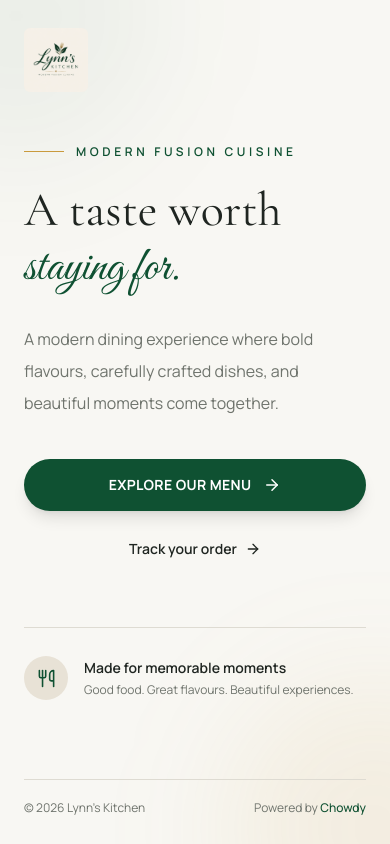
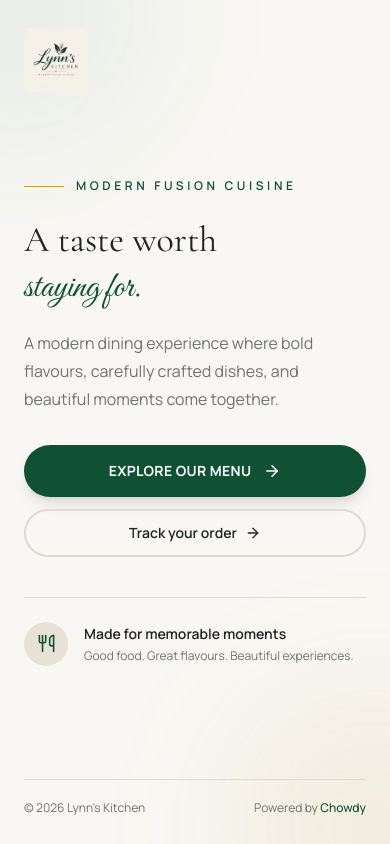
Before and after one commit to Kachingcodes/lynns_kitchen, a Next.js app: page / in a window 390 px wide. Built offline with nearby package versions, Linux system fonts and the light colour scheme.

Commit message:
Hero Design

```diff
--- a/app/page.js
+++ b/app/page.js
@@ -11,12 +11,12 @@ export default function Home() {
   return (
     <main className="min-h-screen overflow-hidden bg-background text-foreground">
 
-      <div className="grid min-h-screen lg:grid-cols-[1fr_1.05fr]">
+      <div className="grid min-h-screen grid-cols-1 lg:grid-cols-[1fr_1.05fr]">
 
         {/* =====================================================
             LEFT SIDE — BRAND & CONTENT
         ====================================================== */}
-        <div className="relative flex min-h-screen flex-col overflow-hidden px-6 sm:px-10 lg:px-16 xl:px-24">
+        <div className="relative z-10 flex min-h-screen flex-col overflow-hidden bg-background px-6 sm:px-10 md:bg-background/90 lg:bg-transparent lg:px-16 xl:px-24">
 
           {/* Decorative background */}
           <div className="absolute -left-32 -top-32 h-72 w-72 rounded-full bg-primary/5 blur-3xl" />
@@ -87,7 +87,7 @@ export default function Home() {
           ==================================================== */}
           <section className="absolute inset-0 z-10 flex items-center px-6 sm:px-10 lg:px-16 xl:px-24">
 
-            <div className="max-w-xl">
+            <div className="w-full max-w-lg lg:max-w-xl">
 
               {/* Small label */}
               <div className="mb-7 flex items-center gap-3">
@@ -98,9 +98,8 @@ export default function Home() {
                 </p>
               </div>
 
-
               {/* Main Heading */}
-              <h1 className="font-heading text-5xl leading-[0.95] text-foreground sm:text-6xl md:text-7xl xl:text-8xl">
+              <h1 className="font-heading text-4xl leading-[0.98] text-foreground sm:text-5xl md:text-7xl xl:text-8xl">
                 A taste worth
 
                 <span className="font-logo mt-3 block text-primary">
@@ -108,16 +107,15 @@ export default function Home() {
                 </span>
               </h1>
 
-
               {/* Description */}
-              <p className="mt-8 max-w-md text-base leading-8 text-muted-foreground sm:text-lg">
+              <p className="mt-6 lg:max-w-md text-base leading-7 text-muted-foreground sm:mt-8 sm:text-lg sm:leading-8">
                 A modern dining experience where bold flavours, carefully
                 crafted dishes, and beautiful moments come together.
               </p>
 
 
               {/* CTA */}
-              <div className="mt-10 flex flex-col gap-4 sm:flex-row sm:items-center">
+              <div className="mt-8 flex flex-col gap-3 sm:mt-10 sm:flex-row sm:items-center">
 
                 <Link
                   href="/customer"
@@ -134,7 +132,7 @@ export default function Home() {
 
                 <Link
                   href="/customer/track"
-                  className="group inline-flex items-center justify-center gap-2 px-4 py-3 text-sm font-semibold text-foreground transition-colors hover:text-primary"
+                  className="group inline-flex items-center justify-center border-2 border-background rounded-full gap-2 px-4 py-3 text-sm font-semibold text-foreground hover:text-primary transition-all duration-300 hover:translate-y-1 hover:shadow-xl"
                 >
                   Track your order
 
@@ -148,7 +146,7 @@ export default function Home() {
 
 
               {/* Small Feature */}
-              <div className="mt-14 flex items-center gap-4 border-t border-border pt-7">
+              <div className="mt-10 flex items-center gap-4 border-t border-border pt-6 sm:mt-14 sm:pt-7">
 
                 <div className="flex h-11 w-11 items-center justify-center rounded-full bg-secondary text-primary">
                   <Utensils size={19} />
@@ -199,8 +197,7 @@ export default function Home() {
         {/* =====================================================
             RIGHT SIDE — RESTAURANT IMAGE
         ====================================================== */}
-        <div className="relative hidden min-h-screen overflow-hidden lg:block">
-
+        <div className="absolute inset-0 z-0 hidden min-h-screen overflow-hidden md:block lg:relative lg:inset-auto lg:z-auto">
           <Image
             src="/images/bg.png"
             alt="Lynn's Kitchen restaurant interior"
```
